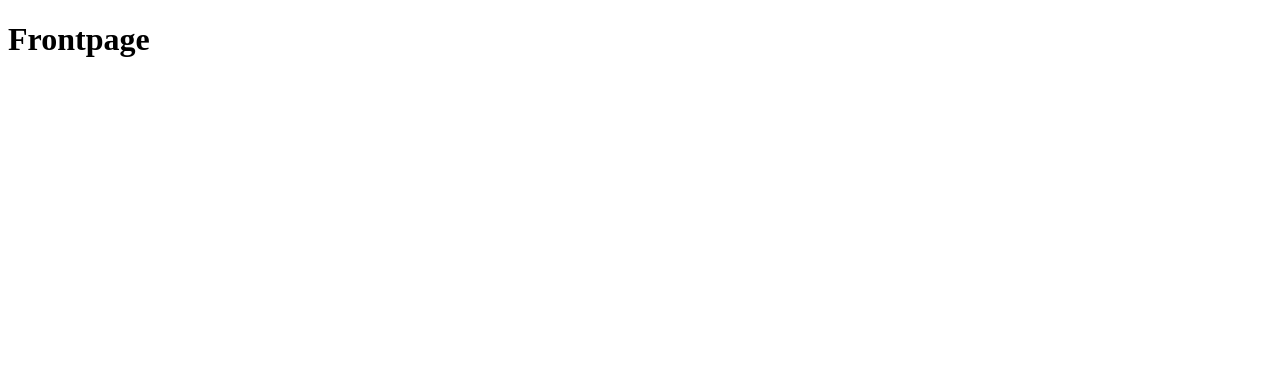
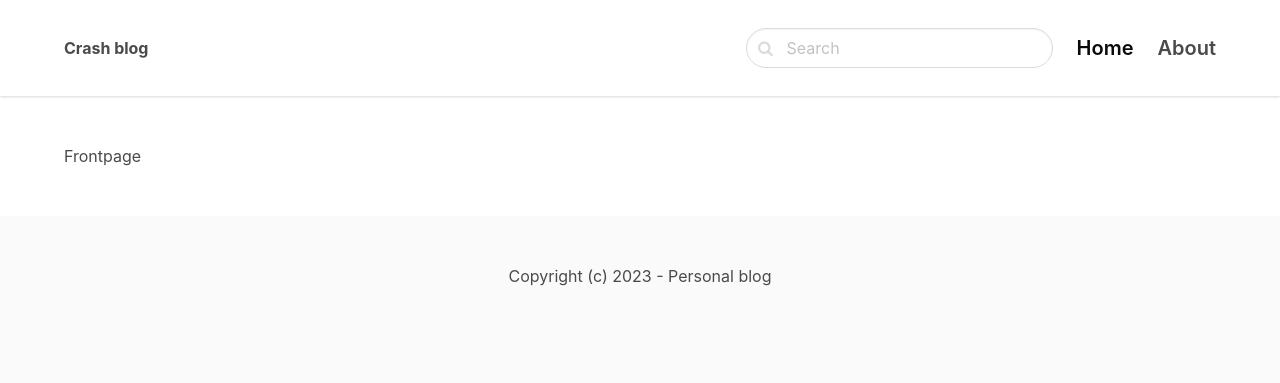
Before and after one commit to RafikYacoub/blog---django, a Django app: page / in a window 1280 px wide. Before the commit the part shown is almost empty. Shown: the top 383 px of the page. Run offline with Django 4.2, Linux system fonts and the light colour scheme.

Commit message:
nav bar and footer are added - part 1 done

```diff
--- a/blog_project/core/templates/core/base.html
+++ b/blog_project/core/templates/core/base.html
@@ -3,15 +3,76 @@
 <html lang="en">
 
 <head>
+    <meta charset="UTF-8">
+    <meta name="viewport" content="width=device-width, initial-scale=1.0">
+    <meta http-equiv="X-UA-Compatible" content="ie=edge">
+
     <title>
         {% block title %}
         {% endblock %}
     </title>
+
+    <link rel="stylesheet" href="https://unpkg.com/bulma@0.9.2/css/bulma.min.css">
+    <link href="https://stackpath.bootstrapcdn.com/font-awesome/4.7.0/css/font-awesome.min.css" rel="stylesheet"
+        integrity="sha384-wvfXpqpZZVQGK6TAh5PVlGOfQNHSoD2xbE+QkPxCAFlNEevoEH3Sl0sibVcOQVnN" crossorigin="anonymous">
+    <style>
+        nav.navbar {
+            height: 6rem !important;
+            box-shadow: 0 1px 3px 0 rgba(0, 0, 0, .1), 0 1px 2px 0 rgba(0, 0, 0, .06) !important;
+        }
+    </style>
 </head>
 
 <body>
-    {% block content %}
-    {% endblock content %}
+    <nav class="navbar">
+        <div class="container">
+            <div class="navbar-brand">
+                <a class="navbar-item" href="/">
+                    <strong>Crash blog</strong>
+                </a>
+                <span class="navbar-burger burger" data-target="navbarMenu">
+                    <span></span>
+                    <span></span>
+                    <span></span>
+                </span>
+            </div>
+
+            <div id="navbarMenu" class="navbar-menu">
+                <div class="navbar-end">
+                    <div class="navbar-item">
+                        <div class="control has-icons-left">
+                            <input class="input is-rounded" name="query" type="text" placeholder="Search">
+                            <span class="icon is-left">
+                                <i class="fa fa-search"></i>
+                            </span>
+                        </div>
+                        </form>
+                    </div>
+
+                    <a href="/" class="navbar-item is-active is-size-5 has-text-weight-semibold">
+                        Home
+                    </a>
+                    <a href="{% url 'about' %}" class="navbar-item is-size-5 has-text-weight-semibold">
+                        About
+                    </a>
+                </div>
+            </div>
+        </div>
+    </nav>
+    <section class="section">
+        <div class="container">
+            {% block content %}
+            {% endblock content %}
+        </div>
+    </section>
+    <footer class="footer">
+        <div class="content has-text-centered">
+            <p>
+                Copyright (c) 2023 - Personal blog
+            </p>
+        </div>
+    </footer>
 </body>
 
+
 </html>
```
